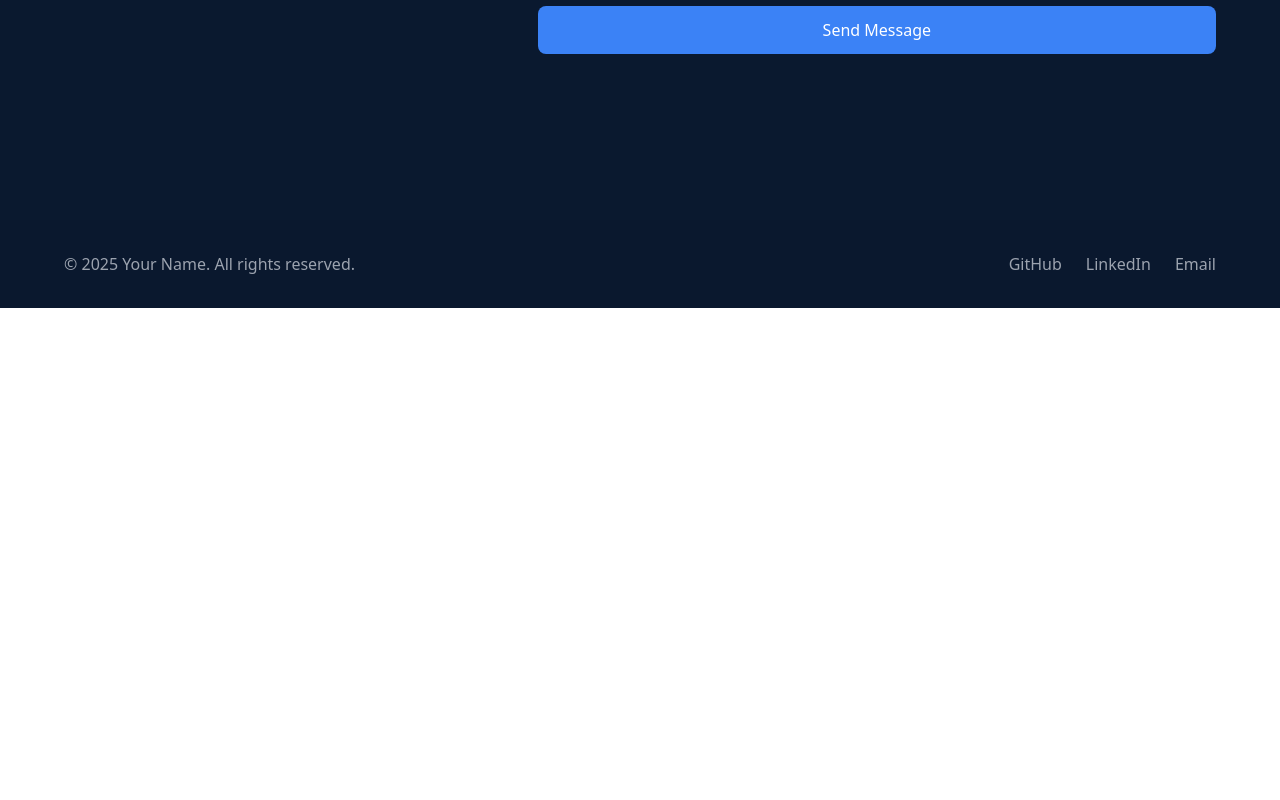
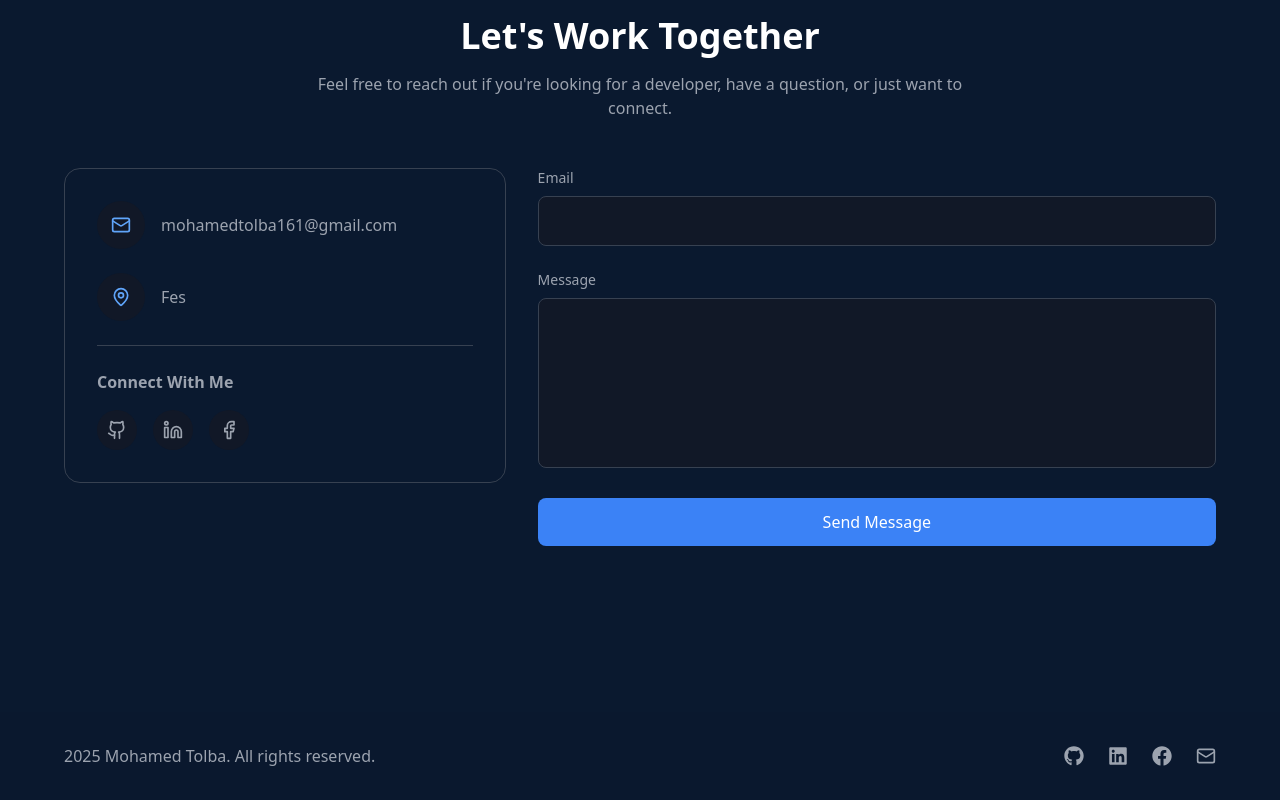
Before and after one commit to mohamedtolbadev-dot/simo-tolba, a React (Vite) app: page / in a window 1280 px wide. Shown: the part 3906-4706 px from the top of the page. Before the commit the page ends 4214 px from the top, so only its background shows below. Built offline with nearby package versions, Linux system fonts and the light colour scheme.

Commit message:
Initial commitsx

```diff
--- a/src/components/ContextProvider.jsx
+++ b/src/components/ContextProvider.jsx
@@ -1,7 +1,8 @@
 import React, { useState, createContext } from 'react';
-import project1  from '../assets/projects/project1.png';
-import project2  from '../assets/projects/project2.png';
-import project3  from '../assets/projects/project3.png';
+import project1 from '../assets/projects/project1.png';
+import project2 from '../assets/projects/project2.png';
+import project3 from '../assets/projects/project3.png';
+import project4 from '../assets/img/iptv11.png';
 
 
 
@@ -52,6 +53,17 @@ const translations = {
     imageUrl: project3,
     liveLink: "https://we-car.onrender.com/",
     githubLink: "https://github.com/Mohahamed99-by/web-cars"
+  }
+  ,
+  {
+
+    title: "IPTV Service",
+    description: "A website that provides IPTV services, allowing users to stream their favorite TV channels and movies online.",
+    descriptionAr: "موقع إلكتروني يقدم خدمات IPTV، مما يسمح للمستخدمين ببث قنوات التلفزيون والأفلام المفضلة لديهم عبر الإنترنت.",
+    tags: ["React", "Tailwind CSS"],
+    imageUrl: project4,
+    liveLink: "https://service-iptv.onrender.com/",
+    githubLink: "https://github.com/Mohahamed99-by/IPTV"
   }
 ];
 
@@ -115,7 +127,7 @@ function ContextProvider({ children }) {
   const tNavbar = translationsNavbar[language];
   const tSkills = translationsSkills[language];
   return (
-        <LongContext.Provider value={{ language, setLanguage, t , projects , translationsHero , tNavbar , tSkills}}>
+    <LongContext.Provider value={{ language, setLanguage, t, projects, translationsHero, tNavbar, tSkills }}>
       {children}
     </LongContext.Provider>
   );
--- a/src/components/Footer.jsx
+++ b/src/components/Footer.jsx
@@ -1,42 +1,79 @@
 import { motion } from 'framer-motion';
+import { useContext } from 'react';
+import { LongContext } from './ContextProvider';
+import { FaGithub, FaLinkedin, FaFacebook } from 'react-icons/fa';
+import { Mail } from 'lucide-react';
+
 const Footer = () => {
+  const { language } = useContext(LongContext);
+  const isArabic = language === 'ar';
+
+  const translations = {
+    en: {
+      rights: 'All rights reserved.',
+      email: 'Email'
+    },
+    ar: {
+      rights: 'جميع الحقوق محفوظة.',
+      email: 'البريد الإلكتروني'
+    }
+  };
+
+  const t = translations[language];
+
   return (
     <motion.footer
       initial={{ opacity: 0 }}
       animate={{ opacity: 1 }}
       transition={{ duration: 0.5 }}
       className="bg-primary/90 py-8 px-4"
+      dir={isArabic ? 'rtl' : 'ltr'}
     >
       <div className="max-w-6xl mx-auto flex flex-col md:flex-row justify-between items-center">
-       <div className="text-center md:text-left mb-4 md:mb-0">
-         <p className="text-gray-400">© {new Date().getFullYear()} Your Name. All rights reserved.</p>
+        <div className={`text-center md:text-${isArabic ? 'right' : 'left'} mb-4 md:mb-0`}>
+          <p className={`text-gray-400 ${isArabic ? 'font-arabic' : ''}`}>
+            {new Date().getFullYear()} Mohamed Tolba. {t.rights}
+          </p>
         </div>
-       <div className="flex gap-6">
+        <div className={`flex gap-6 ${isArabic ? 'flex-row-reverse' : ''}`}>
           <a
-           href="https://github.com/yourusername"
+            href="https://github.com/Mohahamed99-by"
             target="_blank"
             rel="noopener noreferrer"
-           className="text-gray-400 hover:text-blue-500 transition-colors"
+            className="text-gray-400 hover:text-secondary transition-colors flex items-center gap-2"
+            aria-label="GitHub"
           >
-           GitHub
+            <FaGithub className="w-5 h-5" />
           </a>
           <a
-           href="https://linkedin.com/in/yourusername"
+            href="https://www.linkedin.com/in/mohamed-tolba-div/"
             target="_blank"
             rel="noopener noreferrer"
-           className="text-gray-400 hover:text-blue-500 transition-colors"
+            className="text-gray-400 hover:text-secondary transition-colors flex items-center gap-2"
+            aria-label="LinkedIn"
           >
-           LinkedIn
+            <FaLinkedin className="w-5 h-5" />
           </a>
           <a
-           href="mailto:your.email@example.com"
-           className="text-gray-400 hover:text-blue-500 transition-colors"
+            href="https://www.facebook.com/profile.php?id=61567673134521"
+            target="_blank"
+            rel="noopener noreferrer"
+            className="text-gray-400 hover:text-secondary transition-colors flex items-center gap-2"
+            aria-label="Facebook"
           >
-           Email
+            <FaFacebook className="w-5 h-5" />
+          </a>
+          <a
+            href="mailto:mohamedtolba161@gmail.com"
+            className="text-gray-400 hover:text-secondary transition-colors flex items-center gap-2"
+            aria-label={t.email}
+          >
+            <Mail className="w-5 h-5" />
           </a>
         </div>
       </div>
     </motion.footer>
   );
 };
+
 export default Footer;
--- a/src/components/Navbar.jsx
+++ b/src/components/Navbar.jsx
@@ -3,7 +3,6 @@ import { FaBars, FaTimes } from 'react-icons/fa';
 import { Link } from 'react-scroll';
 import logoP from '../assets/img/logoP.png';
 import { LongContext } from './ContextProvider';
-import { FaGlobe } from 'react-icons/fa';
 
 const Navbar = () => {
   const [nav, setNav] = useState(false);
--- a/src/view/Contact.jsx
+++ b/src/view/Contact.jsx
@@ -28,7 +28,7 @@ const Contact = () => {
       email: 'Email',
       message: 'Message',
       sendMessage: 'Send Message',
-      yourLocation: 'Your Location',
+      yourLocation: 'Fes',
       connectWithMe: 'Connect With Me'
     },
     ar: {
@@ -38,7 +38,7 @@ const Contact = () => {
       email: 'البريد الإلكتروني',
       message: 'الرسالة',
       sendMessage: 'إرسال الرسالة',
-      yourLocation: 'موقعك',
+      yourLocation: 'فاس',
       connectWithMe: 'تواصل معي'
     }
   };
@@ -70,7 +70,7 @@ const Contact = () => {
                   <div className="w-12 h-12 rounded-full bg-gray-900 flex items-center justify-center group-hover:bg-blue-400/10">
                     <Mail className="h-5 w-5 text-blue-400" />
                   </div>
-                  <span className={isArabic ? 'font-arabic' : ''}>your.email@example.com</span>
+                  <span className={isArabic ? 'font-arabic' : ''}>mohamedtolba161@gmail.com</span>
                 </a>
 
                 <div className={`flex items-center ${isArabic ? 'space-x-reverse' : 'space-x-4'} text-gray-400`}>
```
Also changed, not shown: src/assets/img/iptv.png (renamed from src/assets/img/Screenshot 2025-01-15 204025.png), src/assets/img/iptv11.png (added). Lines whose indentation alone changed are shown as unchanged.
